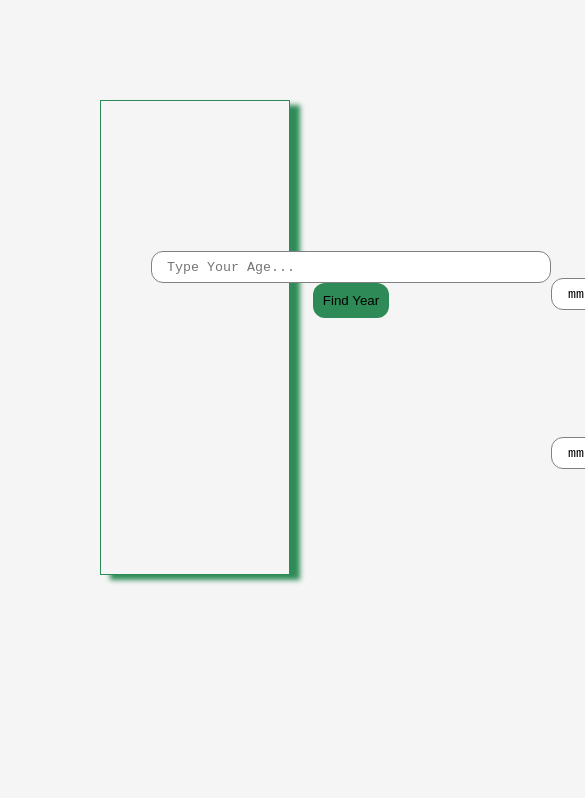
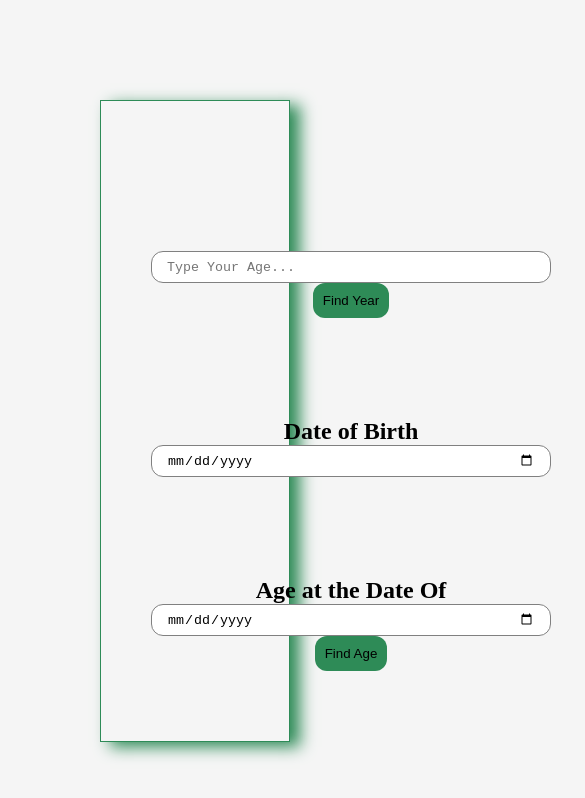
Before and after one commit to a-amenyo/Age-Calculator-, a plain HTML site: page index.html in a window 390 px wide. Shown: the top 798 px of the page, 585 px wide, since content can reach past the window. Drawn offline with Linux system fonts and the light colour scheme.

Commit message:
responsiveness added

```diff
--- a/css/style.css
+++ b/css/style.css
@@ -52,3 +52,16 @@ p{
     justify-content: center;
     border-right: 1px solid grey;
 } */
+/* Media queries  */
+@media screen and (max-width: 730px){
+    .wrapper{
+        display: grid;
+        grid-template-columns: 1fr ;
+        border: 0.1px solid seagreen;
+        /* margin: 100px; */
+        box-shadow: 10px 5px 15px seagreen;
+        padding: 50px;
+        background-color: whitesmoke;
+    }
+
+}
--- a/js/calcAge.js
+++ b/js/calcAge.js
@@ -5,14 +5,17 @@ let ageAtDate = document.getElementById("age-at-date-of").value;
 let age = document.getElementById("age");
 // Getting the days, years and months for the date of birth calendar
 let newDateOfBirthY = new Date(dateOfBirth);
+// 1995
 
 // Getting the days, years and months for the age at  date of  calendar
 let newAgeOfDateY = new Date(ageAtDate);
+// 2021
 // Calculating the Age difference
 let ageDiff = Math.abs(newAgeOfDateY - newDateOfBirthY);
-let show = ageDiff = ageDiff / 3.1536E+10;
+let show  = ageDiff / 3.1536E+10;
+// returns back to years-26
 age.innerText = "Your age is : " + Math.floor(show);
-console.log(ageDiff);
+// console.log(ageDiff);
 }
 
 let findAge = document.getElementById("find-age");
```
Also changed, not shown: index.html (+1 -7 lines).
